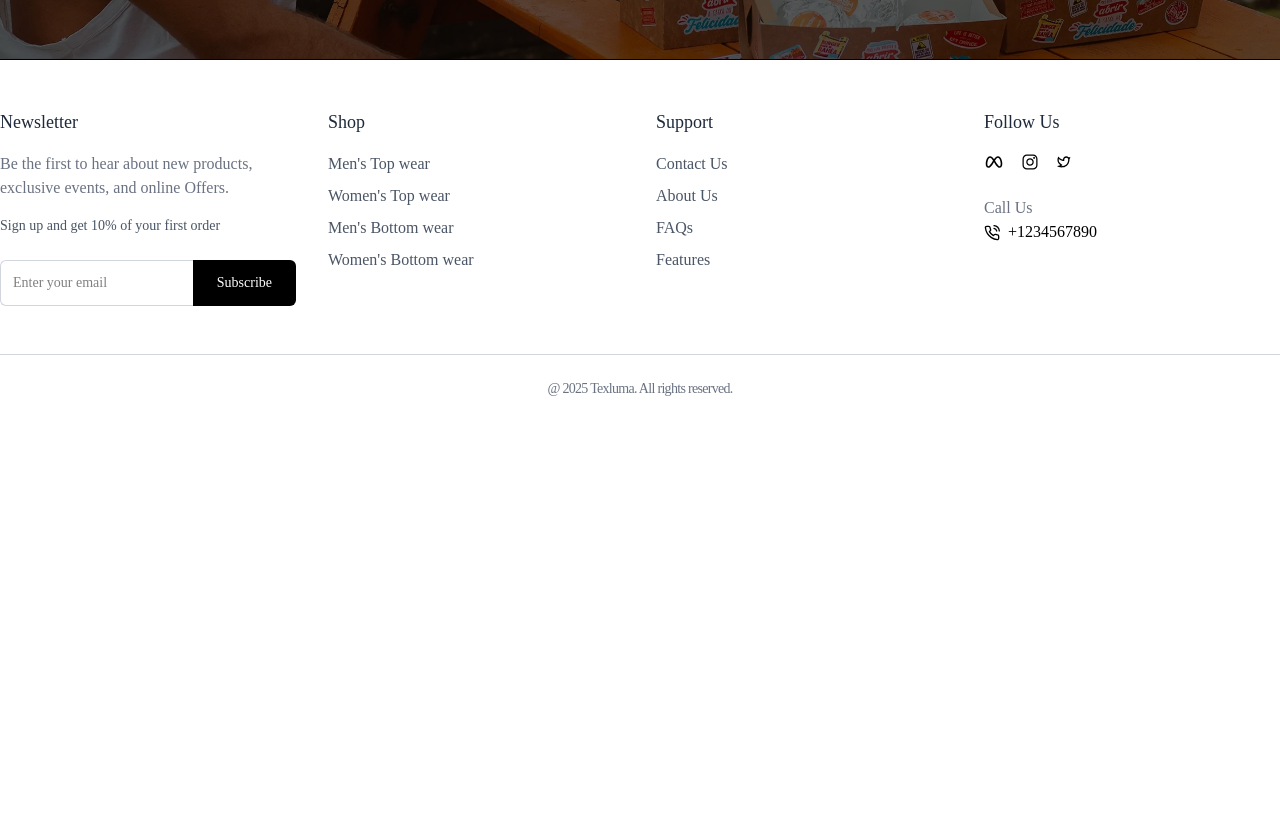
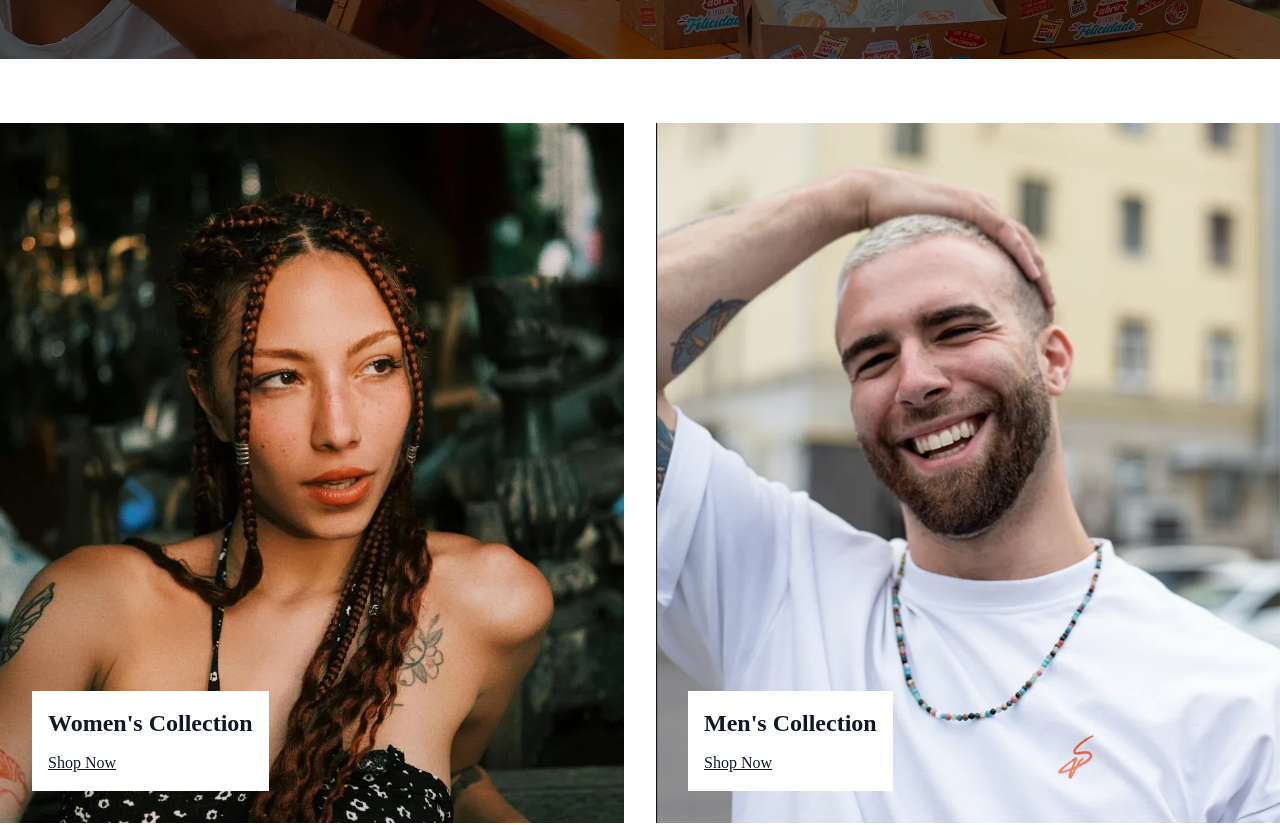
Before and after one commit to Sachithmadushanka/Texluma, a React (Vite) app in the folder frontend/: page / in a window 1280 px wide. Shown: the part 800-1625 px from the top of the page. Before the commit the page ends 1247 px from the top, so only its background shows below. Built offline with nearby package versions, Linux system fonts and the light colour scheme.

Commit message:
Created the Gender collection section in user layout

```diff
--- /dev/null
+++ b/frontend/src/components/Products/GenderCollection.jsx
@@ -0,0 +1,41 @@
+import React from 'react'
+import { Link } from 'react-router-dom'
+import mensCollectionImage from '../../assets/mens-collection.webp'
+import womensCollectionImage from '../../assets/womens-collection.webp'
+
+const GenderCollection = () => {
+  return (
+    <section className='py-16 px-4 lg:px-0'>
+        <div className="container mx-auto flex flex-col md:flex-row gap-8">
+            {/* Women's Collection */}
+            <div className="relative flex-1">
+                <img src={womensCollectionImage} alt="Women's Collection"
+                className='w-full h-[700px] object-cover'/>
+                <div className="absolute bottom-8 left-8 bg-white bg-opacity-90 p-4">
+                    <h2 className='text-2xl font-bold text-gray-900 mb-3'>
+                        Women's Collection
+                    </h2>
+                    <Link to ='/collections/all?gender=women' className="text-gray-900 underline">
+                        Shop Now
+                    </Link>
+                </div>
+            </div>
+              <div className="relative flex-1">
+                <img src={mensCollectionImage} alt="Women's Collection"
+                className='w-full h-[700px] object-cover'/>
+                <div className="absolute bottom-8 left-8 bg-white bg-opacity-90 p-4">
+                    <h2 className='text-2xl font-bold text-gray-900 mb-3'>
+                        Men's Collection
+                    </h2>
+                    <Link to ='/collections/all?gender=Men' className="text-gray-900 underline">
+                        Shop Now
+                    </Link>
+                </div>
+            </div>
+        </div>
+
+    </section>
+  )
+}
+
+export default GenderCollection
--- a/frontend/src/pages/Home.jsx
+++ b/frontend/src/pages/Home.jsx
@@ -1,9 +1,11 @@
 import React from 'react'
 import Hero from '../components/Layout/Hero'
+import GenderCollection from '../components/Products/GenderCollection'
 const Home = () => {
   return (
     <div>
         <Hero />
+        <GenderCollection />
     </div>
   )
 }
```
